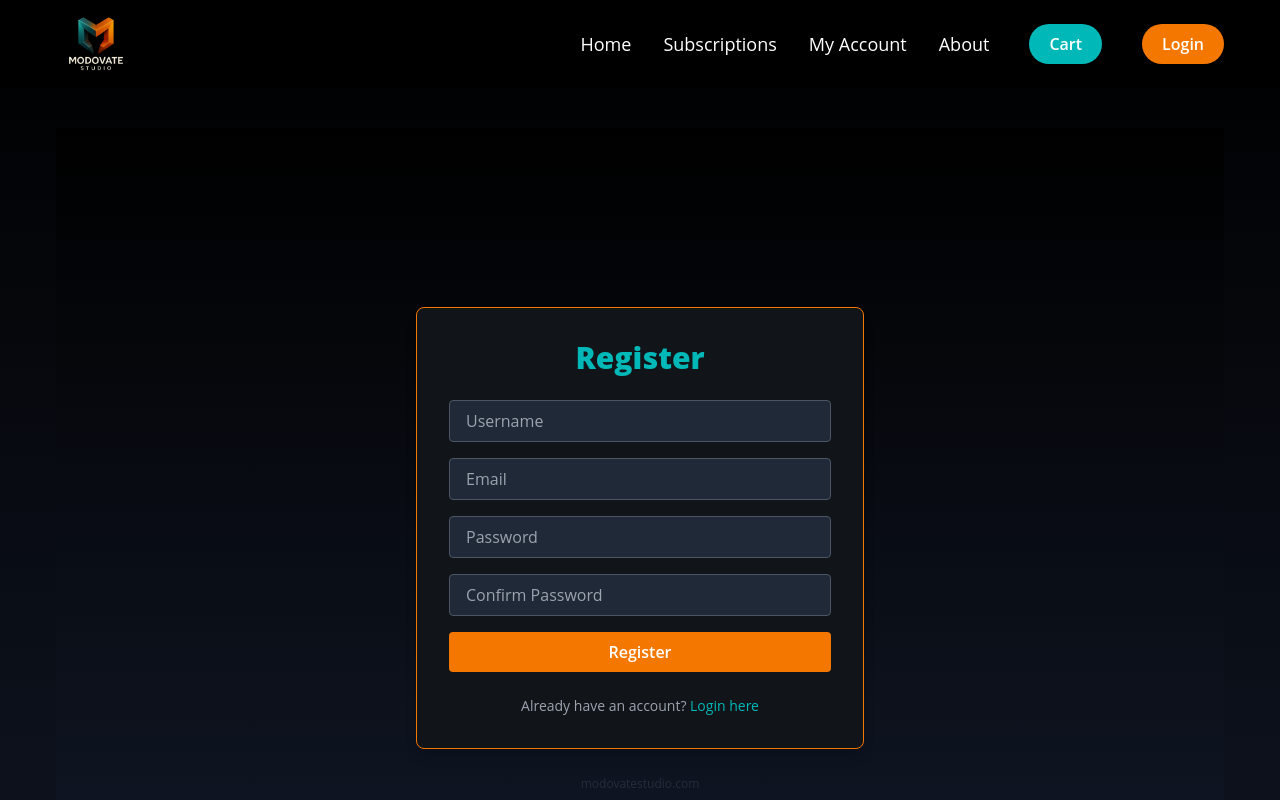
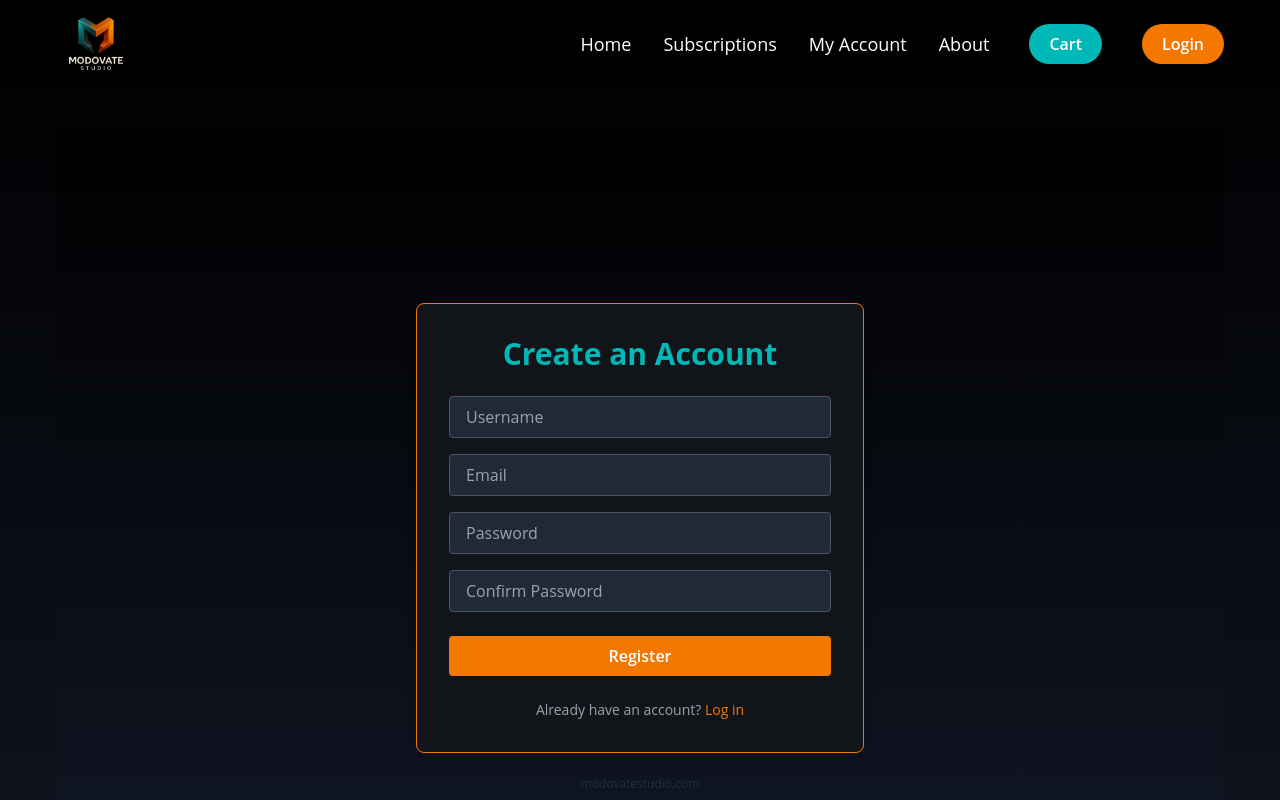
Before and after one commit to Lemnia/modovate-frontend, a React (Create React App) app: page /register in a window 1280 px wide. Shown: the top 800 px of the page. Built offline with nearby package versions, Linux system fonts and the light colour scheme; no server answers.

Commit message:
Update: Registration setup

```diff
--- a/src/App.js
+++ b/src/App.js
@@ -19,7 +19,6 @@ import ProtectedRoute from './components/ProtectedRoute';
 import VerifyEmailPage from './pages/VerifyEmailPage';
 import AlreadyVerifiedPage from './pages/AlreadyVerifiedPage';
 
-
 function App() {
   return (
     <>
@@ -35,10 +34,10 @@ function App() {
           <Route path="about" element={<AboutPage />} />
           <Route path="login" element={<LoginPage />} />
           <Route path="register" element={<RegisterPage />} />
-		  <Route path="/verify-email/:token" element={<VerifyEmailPage />} />
-		  <Route path="/already-verified" element={<AlreadyVerifiedPage />} />
+          <Route path="verify-email/:token" element={<VerifyEmailPage />} />
+          <Route path="already-verified" element={<AlreadyVerifiedPage />} />
           <Route path="forgot-password" element={<ForgotPasswordPage />} />
-          <Route path="reset-password" element={<ResetPasswordPage />} />
+          <Route path="reset-password/:token" element={<ResetPasswordPage />} /> {/* <-- ispravljeno ovde */}
           <Route path="account" element={<ProtectedRoute><AccountPage /></ProtectedRoute>} />
           <Route path="confirm-success" element={<ProtectedRoute><ConfirmSuccessPage /></ProtectedRoute>} />
         </Route>
--- a/src/pages/ForgotPasswordPage.js
+++ b/src/pages/ForgotPasswordPage.js
@@ -14,12 +14,7 @@ const ForgotPasswordPage = () => {
     setError('');
 
     try {
-      await fetch(`${process.env.REACT_APP_API_URL}/api/auth/status`, {
-        method: 'GET',
-        credentials: 'include'
-      });
-
-      const res = await fetch(`${process.env.REACT_APP_API_URL}/api/auth/forgot-password`, {
+      const res = await fetch(`/api-proxy/auth/forgot-password`, {
         method: 'POST',
         credentials: 'include',
         headers: {
--- a/src/pages/LoginPage.js
+++ b/src/pages/LoginPage.js
@@ -1,3 +1,4 @@
+// src/pages/LoginPage.js
 import React, { useState } from 'react';
 import { useNavigate, Link } from 'react-router-dom';
 import { useAuth } from '../context/AuthContext';
@@ -13,12 +14,17 @@ const LoginPage = () => {
   const [email, setEmail] = useState('');
   const [password, setPassword] = useState('');
   const [error, setError] = useState('');
+  const [loading, setLoading] = useState(false);
 
   const handleLogin = async (e) => {
     e.preventDefault();
+    setError('');
+    setLoading(true);
 
     if (!email || !password) {
-      return setError('Please enter both email and password.');
+      setError('Please enter both email and password.');
+      setLoading(false);
+      return;
     }
 
     try {
@@ -32,16 +38,19 @@ const LoginPage = () => {
         body: JSON.stringify({ email, password }),
       });
 
+      const data = await res.json();
+
       if (!res.ok) {
-        const data = await res.json();
         throw new Error(data.message || 'Login failed.');
       }
 
-      const user = await res.json();
-      setUser(user);
+      // Pošto backend vraća samo message, mi ručno postavljamo user kao "logged in"
+      setUser({ email });
       navigate('/');
     } catch (err) {
       setError(err.message);
+    } finally {
+      setLoading(false);
     }
   };
 
@@ -49,7 +58,13 @@ const LoginPage = () => {
     <div className="min-h-screen bg-gradient-to-b from-black to-gray-900 flex items-center justify-center px-4 py-20">
       <div className="w-full max-w-md bg-[#111418] rounded-lg shadow-lg p-8 border border-brand-orange">
         <h2 className="text-3xl font-extrabold text-brand-accent text-center mb-6">Login</h2>
-        {error && <div className="bg-red-600 text-white px-4 py-2 mb-4 rounded text-sm">{error}</div>}
+
+        {error && (
+          <div className="bg-red-600 text-white px-4 py-2 mb-4 rounded text-sm">
+            {error}
+          </div>
+        )}
+
         <form onSubmit={handleLogin} className="space-y-5">
           <input
             type="email"
@@ -57,6 +72,7 @@ const LoginPage = () => {
             value={email}
             onChange={(e) => setEmail(e.target.value)}
             className="w-full px-4 py-2 bg-gray-800 border border-gray-600 rounded text-white focus:ring-2 focus:ring-brand-accent"
+            disabled={loading}
           />
           <input
             type="password"
@@ -64,11 +80,17 @@ const LoginPage = () => {
             value={password}
             onChange={(e) => setPassword(e.target.value)}
             className="w-full px-4 py-2 bg-gray-800 border border-gray-600 rounded text-white focus:ring-2 focus:ring-brand-accent"
+            disabled={loading}
           />
-          <button type="submit" className="w-full bg-brand-orange hover:bg-orange-600 text-white font-semibold py-2 rounded">
-            Login
+          <button
+            type="submit"
+            disabled={loading}
+            className={`w-full ${loading ? 'bg-gray-600' : 'bg-brand-orange hover:bg-orange-600'} text-white font-semibold py-2 rounded transition duration-300`}
+          >
+            {loading ? 'Logging in...' : 'Login'}
           </button>
         </form>
+
         <div className="text-sm text-center text-gray-400 mt-6">
           <Link to="/forgot-password" className="text-brand-accent hover:underline">
             Forgot your password?
--- a/src/pages/RegisterPage.js
+++ b/src/pages/RegisterPage.js
@@ -1,10 +1,6 @@
-import React, { useState, useEffect } from 'react';
+// src/pages/RegisterPage.js
+import React, { useState } from 'react';
 import { Link, useNavigate } from 'react-router-dom';
-
-function getCookie(name) {
-  const match = document.cookie.match(new RegExp('(^| )' + name + '=([^;]+)'));
-  return match ? decodeURIComponent(match[2]) : null;
-}
 
 const RegisterPage = () => {
   const navigate = useNavigate();
@@ -13,106 +9,116 @@ const RegisterPage = () => {
   const [password, setPassword] = useState('');
   const [confirmPassword, setConfirmPassword] = useState('');
   const [error, setError] = useState('');
-
-  useEffect(() => {
-    // Fetch CSRF token from backend
-    fetch('/api-proxy/auth/csrf-token?nocache=' + Date.now(), {
-      credentials: 'include'
-    }).catch((err) => {
-      console.error('Failed to fetch CSRF token:', err);
-    });
-  }, []);
+  const [message, setMessage] = useState('');
+  const [loading, setLoading] = useState(false);
 
   const handleRegister = async (e) => {
     e.preventDefault();
+    setError('');
+    setMessage('');
 
-    if (!username || !email || !password || !confirmPassword) {
-      return setError('Please fill out all fields.');
+    if (password !== confirmPassword) {
+      setError('Passwords do not match');
+      return;
     }
 
-    if (password !== confirmPassword) {
-      return setError('Passwords do not match.');
-    }
-
+    setLoading(true);
     try {
-      const csrfToken = getCookie('XSRF-TOKEN');
-      if (!csrfToken) {
-        throw new Error('CSRF token not found. Please refresh the page and try again.');
-      }
-
-      console.log("Sending registration data:", { username, email, password });
-
       const res = await fetch('/api-proxy/auth/register', {
         method: 'POST',
         headers: {
           'Content-Type': 'application/json',
-          'X-XSRF-TOKEN': csrfToken,
         },
         credentials: 'include',
         body: JSON.stringify({ username, email, password }),
       });
 
-      if (!res.ok) {
-        const contentType = res.headers.get('Content-Type');
-        if (contentType && contentType.includes('application/json')) {
-          const data = await res.json();
-          throw new Error(data.message || 'Registration failed.');
-        } else {
-          throw new Error('Registration failed. Server returned invalid response.');
-        }
+      const data = await res.json();
+      if (res.ok) {
+        setMessage('Registration successful! Please check your email to verify your account.');
+        setUsername('');
+        setEmail('');
+        setPassword('');
+        setConfirmPassword('');
+      } else {
+        setError(data.message || 'Registration failed');
       }
-
-      navigate('/login');
     } catch (err) {
-      console.error('Registration error:', err);
-      setError(err.message);
+      setError('Something went wrong. Please try again.');
+    } finally {
+      setLoading(false);
     }
   };
 
   return (
-    <div className="min-h-screen bg-gradient-to-b from-black to-gray-900 flex items-center justify-center px-4 py-20">
-      <div className="w-full max-w-md bg-[#111418] rounded-lg shadow-lg p-8 border border-brand-orange">
-        <h2 className="text-3xl font-extrabold text-brand-accent text-center mb-6">Register</h2>
-        {error && <div className="bg-red-600 text-white px-4 py-2 mb-4 rounded text-sm">{error}</div>}
-        <form onSubmit={handleRegister} className="space-y-4">
+    <div className="min-h-screen flex items-center justify-center bg-gradient-to-b from-black to-gray-900 px-4">
+      <div className="max-w-md w-full bg-[#111418] p-8 rounded-lg shadow-lg border border-brand-orange">
+        <h2 className="text-3xl font-bold text-brand-accent mb-6 text-center">Create an Account</h2>
+
+        {error && (
+          <div className="bg-red-600 text-white text-sm rounded-md px-4 py-2 mb-4 text-center">
+            {error}
+          </div>
+        )}
+        {message && (
+          <div className="bg-green-700 text-white text-sm rounded-md px-4 py-2 mb-4 text-center">
+            {message}
+          </div>
+        )}
+
+        <form onSubmit={handleRegister}>
           <input
             type="text"
             placeholder="Username"
             value={username}
             onChange={(e) => setUsername(e.target.value)}
-            className="w-full px-4 py-2 bg-gray-800 border border-gray-600 rounded text-white focus:ring-2 focus:ring-brand-accent"
+            className="w-full mb-4 px-4 py-2 rounded bg-gray-800 text-white border border-gray-600 focus:outline-none focus:border-brand-orange"
+            required
           />
           <input
             type="email"
             placeholder="Email"
             value={email}
             onChange={(e) => setEmail(e.target.value)}
-            className="w-full px-4 py-2 bg-gray-800 border border-gray-600 rounded text-white focus:ring-2 focus:ring-brand-accent"
+            className="w-full mb-4 px-4 py-2 rounded bg-gray-800 text-white border border-gray-600 focus:outline-none focus:border-brand-orange"
+            required
           />
           <input
             type="password"
             placeholder="Password"
             value={password}
             onChange={(e) => setPassword(e.target.value)}
-            className="w-full px-4 py-2 bg-gray-800 border border-gray-600 rounded text-white focus:ring-2 focus:ring-brand-accent"
+            className="w-full mb-4 px-4 py-2 rounded bg-gray-800 text-white border border-gray-600 focus:outline-none focus:border-brand-orange"
+            required
           />
           <input
             type="password"
             placeholder="Confirm Password"
             value={confirmPassword}
             onChange={(e) => setConfirmPassword(e.target.value)}
-            className="w-full px-4 py-2 bg-gray-800 border border-gray-600 rounded text-white focus:ring-2 focus:ring-brand-accent"
+            className="w-full mb-6 px-4 py-2 rounded bg-gray-800 text-white border border-gray-600 focus:outline-none focus:border-brand-orange"
+            required
           />
-          <button type="submit" className="w-full bg-brand-orange hover:bg-orange-600 text-white font-semibold py-2 rounded">
-            Register
+
+          <button
+            type="submit"
+            disabled={loading}
+            className={`w-full py-2 px-4 rounded text-white font-semibold transition duration-300 ${
+              loading
+                ? 'bg-gray-600 cursor-not-allowed'
+                : 'bg-brand-orange hover:bg-orange-600'
+            }`}
+          >
+            {loading ? 'Registering...' : 'Register'}
           </button>
         </form>
-        <div className="text-sm text-center text-gray-400 mt-6">
+
+        <p className="mt-6 text-sm text-gray-400 text-center">
           Already have an account?{' '}
-          <Link to="/login" className="text-brand-accent hover:underline">
-            Login here
+          <Link to="/login" className="text-brand-orange hover:underline">
+            Log in
           </Link>
-        </div>
+        </p>
       </div>
     </div>
   );
```
Also changed, not shown: src/pages/ResetPasswordPage.js (+4 -5 lines).
